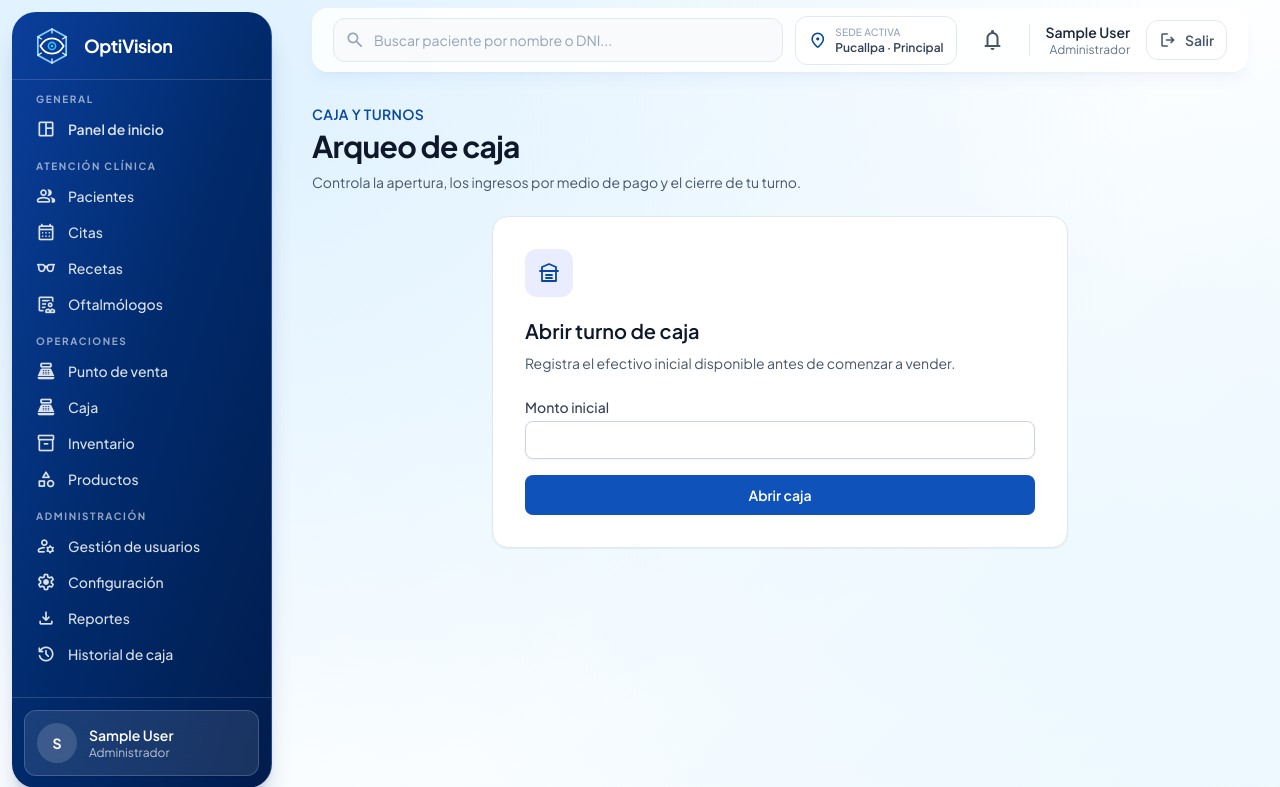
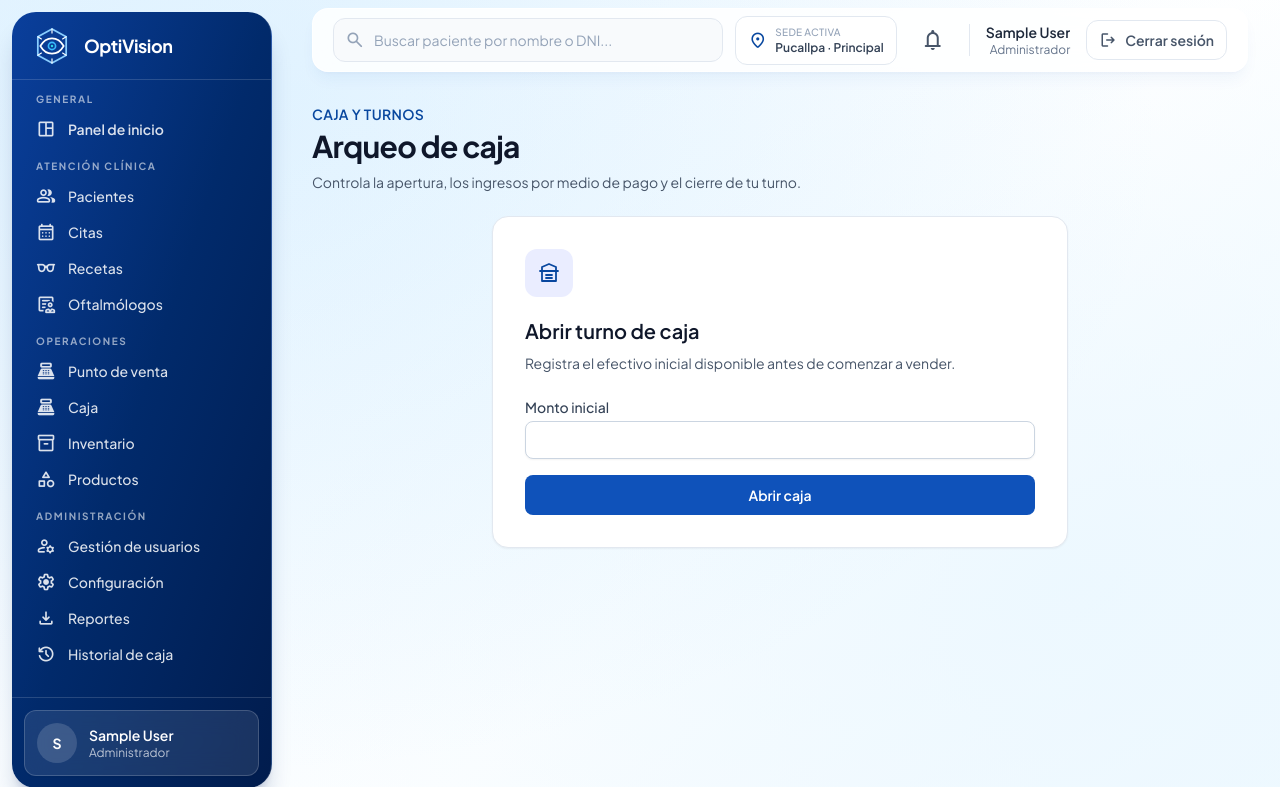
Before and after one commit to DeysiLaurel/Proyecto_Oft, a Django app: page /caja/arqueo/ in a window 1280 px wide. Shown: the top 787 px of the page. Run offline with Django 5.2, Linux system fonts and the light colour scheme; the visitor is signed in with stand-in values (Sample User, id 1); data that the repository does not hold is empty; parts of the project's set-up code (start-up, migrations or seed data) failed here and were passed over; some libraries are stand-ins or nearby versions.

Commit message:
Actualiza formulario POST seguro para cierre de sesion

```diff
--- a/templates/base.html
+++ b/templates/base.html
@@ -291,11 +291,11 @@
                             <p class="text-xs text-slate-500">{% if user.is_superuser %}Administrador{% else %}{{ user.get_rol_display }}{% endif %}</p>
                         </div>
                         <span class="flex h-10 w-10 shrink-0 items-center justify-center rounded-full bg-clinic-100 text-sm font-bold text-clinic-800 sm:hidden" aria-hidden="true">{{ user.first_name|default:user.username|slice:":1"|upper }}</span>
-                        <form method="post" action="{% url 'logout' %}">
+                        <form action="{% url 'logout' %}" method="post" class="m-0 inline-block">
                             {% csrf_token %}
                             <button type="submit" aria-label="Cerrar sesión" class="flex h-10 items-center gap-2 rounded-xl border border-slate-200 px-3 text-sm font-semibold text-slate-600 transition hover:border-clinic-200 hover:bg-clinic-50 hover:text-clinic-800">
                                 <span class="material-symbols-rounded text-[18px]" aria-hidden="true">logout</span>
-                                <span class="hidden xl:inline">Salir</span>
+                                <span class="hidden xl:inline">Cerrar sesión</span>
                             </button>
                         </form>
                     </div>
```
